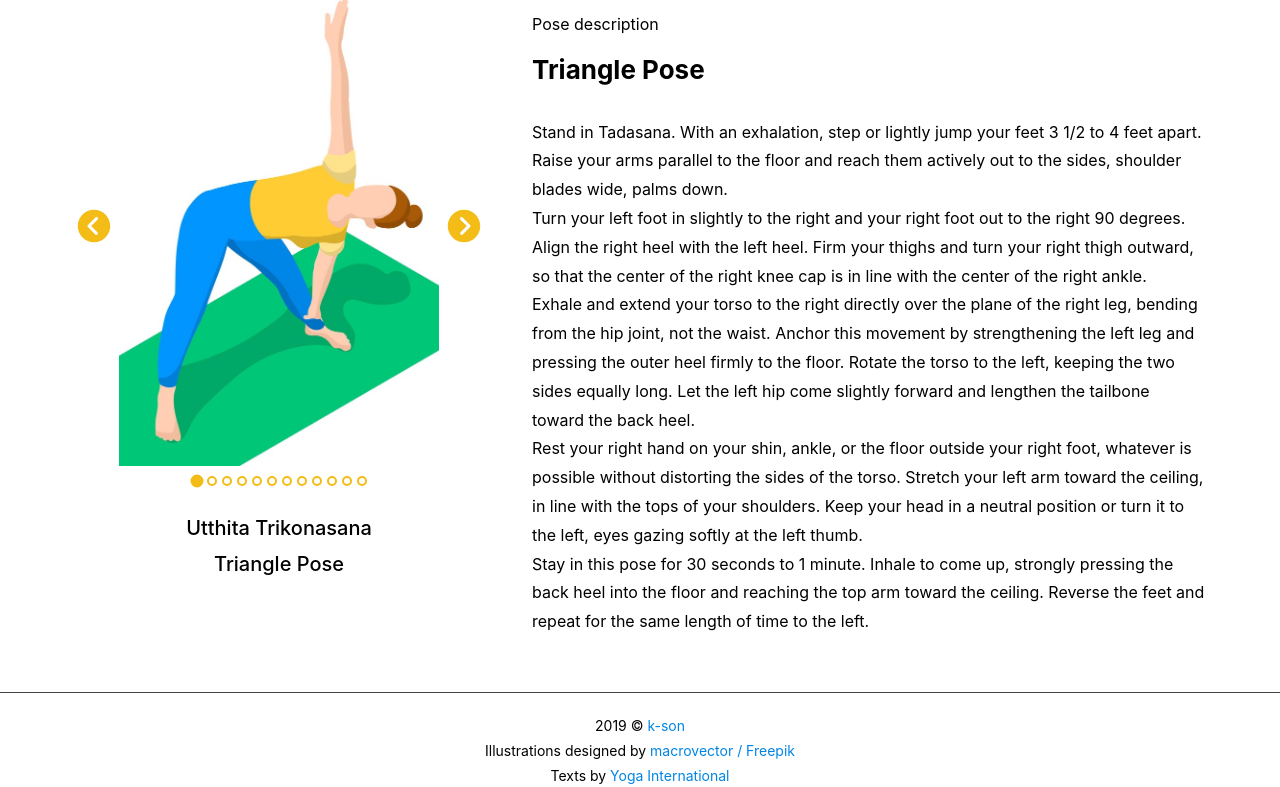
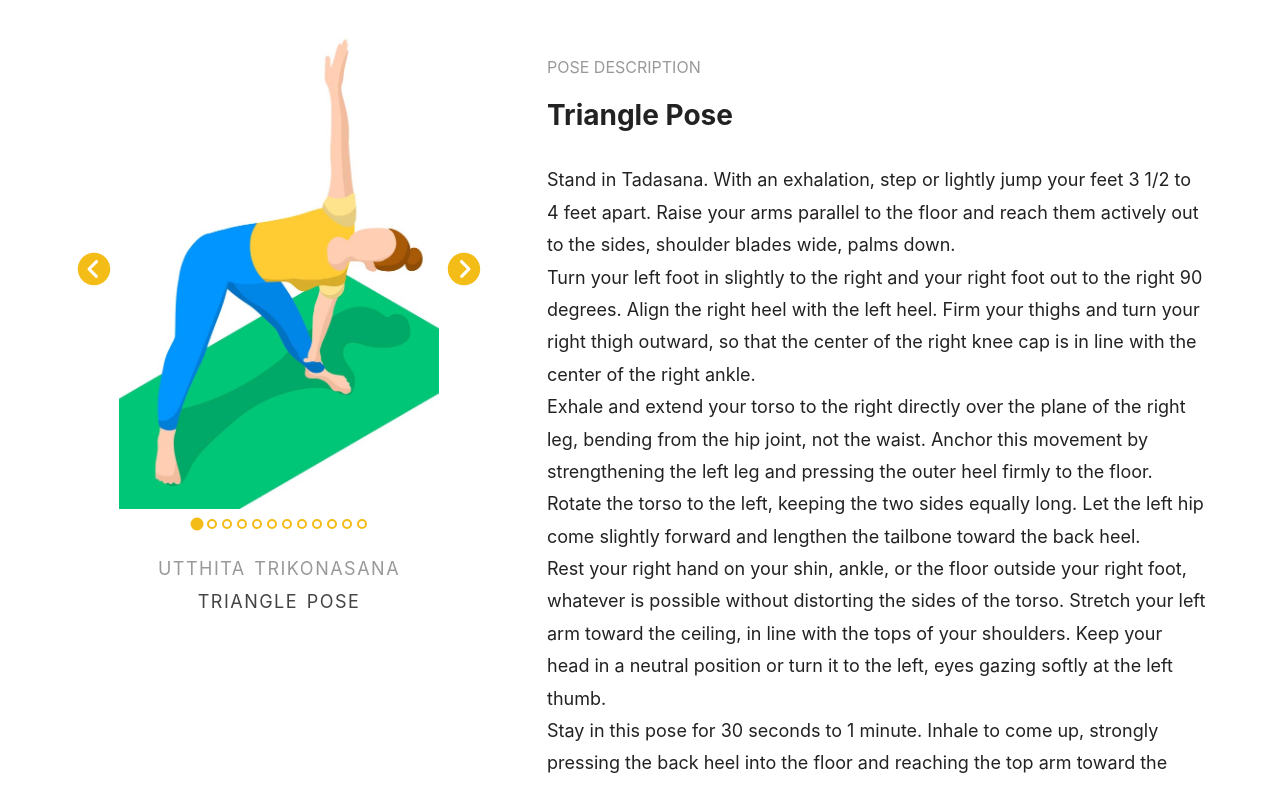
Before and after one commit to k-son/Yoga-poses, a website: page index.html in a window 1280 px wide. Shown: the part 132-919 px from the top of the page. Drawn offline with Linux system fonts and the light colour scheme.

Commit message:
Develop styles

```diff
--- a/index.html
+++ b/index.html
@@ -5,7 +5,7 @@
   <meta http-equiv="X-UA-Compatible" content="ie=edge">
   <title>Yoga poses</title>
 
-  <link href="https://fonts.googleapis.com/css?family=Open+Sans+Condensed:300" rel="stylesheet">
+  <link href="https://fonts.googleapis.com/css?family=Luckiest+Guy&display=swap" rel="stylesheet">
 
   <script async src="js/script.js"></script>
   <script defer src="js/touch.js"></script>
@@ -65,8 +65,8 @@
       <div class="bullets-box"></div>
 
       <div class="name">
-        <p class="name__original"></p>
-        <p class="name__english"></p>
+        <p class="name--original"></p>
+        <p class="name--english"></p>
       </div>
     </section>
 
--- a/js/script.js
+++ b/js/script.js
@@ -3,8 +3,8 @@
 /// DOM elements
 const chevronLeft = document.getElementById("showcase__button--left");
 const chevronRight = document.getElementById("showcase__button--right");
-const nameOriginal = document.querySelector(".name__original");
-const nameEnglish = document.querySelector(".name__english");
+const nameOriginal = document.querySelector(".name--original");
+const nameEnglish = document.querySelector(".name--english");
 const images = document.querySelectorAll(".showcase__image");
 const poseDescriptions = document.querySelectorAll(".pose");
 
--- a/sass/_base.scss
+++ b/sass/_base.scss
@@ -1,9 +1,9 @@
 :root {
   --color-bg-primary: #fff;
-  --color-primary: #000;
-  --color-secondary: #ffcc33;
+  --color-primary: #222;
+  --color-grey-1: #444;
+  --color-grey-2: #999;
   --color-secondary: #f3bc16;
-  --color-tertiary: #0195ff;
   --color-tertiary: #0085e4;
   --color-active: #00c677;
   --color-logo: #000;
--- a/sass/_components.scss
+++ b/sass/_components.scss
@@ -1,15 +1,17 @@
 .header {
-  width: 100%;
   text-align: center;
-  margin-top: 2rem;
-
-  @media screen and (min-width: $bp-900) {
-    margin: 3.2rem 0;
-  }
 }
 
 .logo {
-  font-size: 3rem;
+  font-family: 'Luckiest Guy', cursive;
+  color: var(--color-active);
+  font-size: 4rem;
+  text-transform: uppercase;
+  letter-spacing: .3rem;
+
+  @media screen and (min-width: $bp-900) {
+    font-size: 5.4rem;
+  }
 }
 
 .showcase {
@@ -19,7 +21,6 @@
 
   &__imgContainer {
     order: 2;
-    //border: 2px solid var(--color-secondary);
     max-width: 670px;
     height: 100%;
   }
@@ -88,8 +89,19 @@
 }
 
 .name {
-  font-size: 2rem;
-  font-weight: 500;
+  font-size: 1.8rem;
+  font-weight: 400;
+  text-transform: uppercase;
+  letter-spacing: .15rem;
+  word-spacing: .2rem;
+
+  &--original {
+    color: var(--color-grey-2);
+  }
+
+  &--english {
+    color: var(--color-grey-1);
+  }
 }
 
 .pose {
@@ -98,16 +110,26 @@
   &__intro {
     font-size: 1.6rem;
     margin-top: 1.6rem;
+    color: var(--color-grey-2);
+    text-transform: uppercase;
   }
 
   &__title {
     font-size: 2.6rem;
     margin-top: .8rem;
+
+    @media screen and (min-width: $bp-900) {
+      font-size: 2.8rem;
+    }
   }
 
   &__description {
     font-size: 1.6rem;
     margin-top: 2.4rem;
+
+    @media screen and (min-width: $bp-900) {
+      font-size: 1.8rem;
+    }
   }
 
   &--active {
@@ -117,8 +139,8 @@
 
 .footer {
   text-align: center;
-  padding: 2rem;
-  border-top: 1px solid #444;
+  padding: 2.4rem;
+  border-top: 1px solid var(--color-secondary);
 
   &__credits {
     font-size: 1.4rem;
--- a/sass/_layout.scss
+++ b/sass/_layout.scss
@@ -1,3 +1,12 @@
+.header {
+  width: 100%;
+  margin-top: 1.6rem;
+
+  @media screen and (min-width: $bp-900) {
+    margin: 3.2rem 0;
+  }
+}
+
 main {
   display: flex;
   flex-direction: column;
@@ -37,11 +46,13 @@ main {
 
 .article {
   padding: .8rem 2.4rem 2.4rem 2.4rem;
+
+  @media screen and (min-width: $bp-900) {
+    margin-left: 1.5rem;
+  }
 }
 
 .footer {
+  margin-top: 5rem;
 
-  @media screen and (min-width: $bp-900) {
-    margin-top: 3.2rem;
-  }
 }
```
Also changed, not shown: css/style.css.
